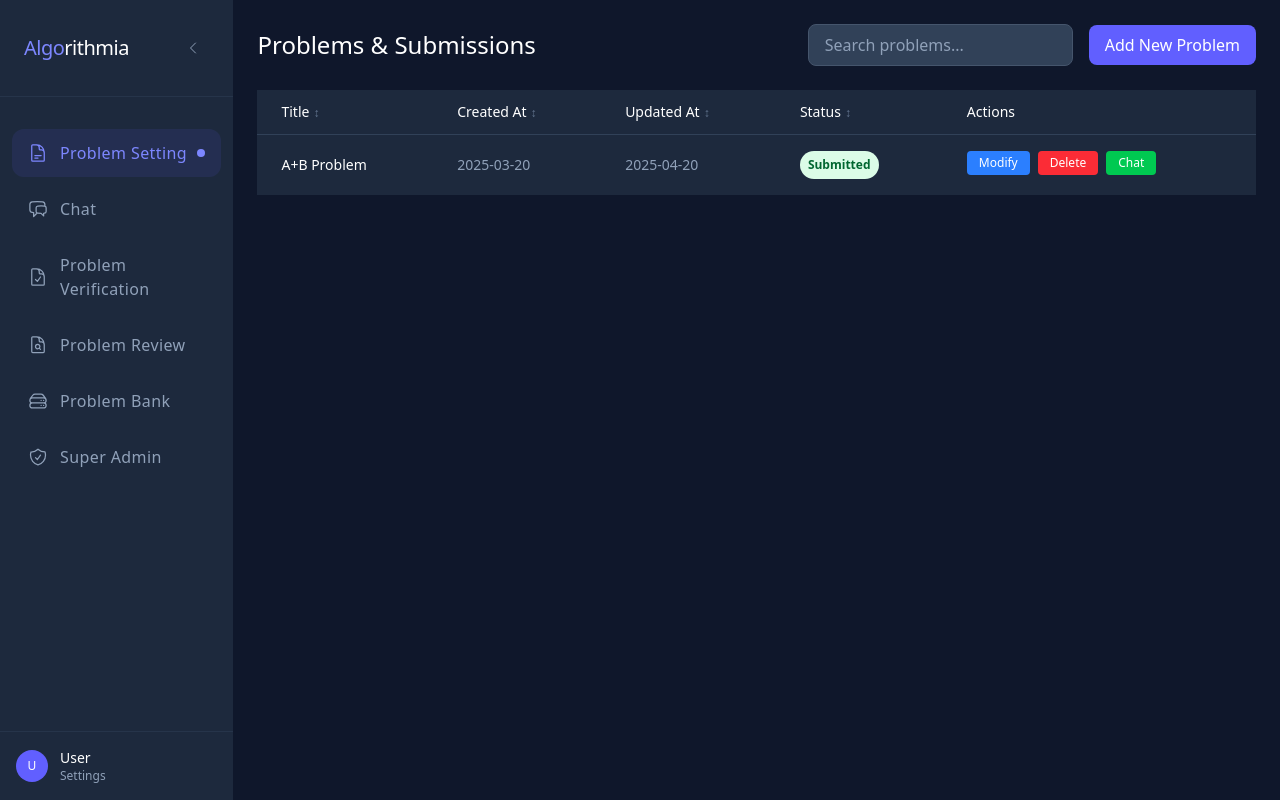
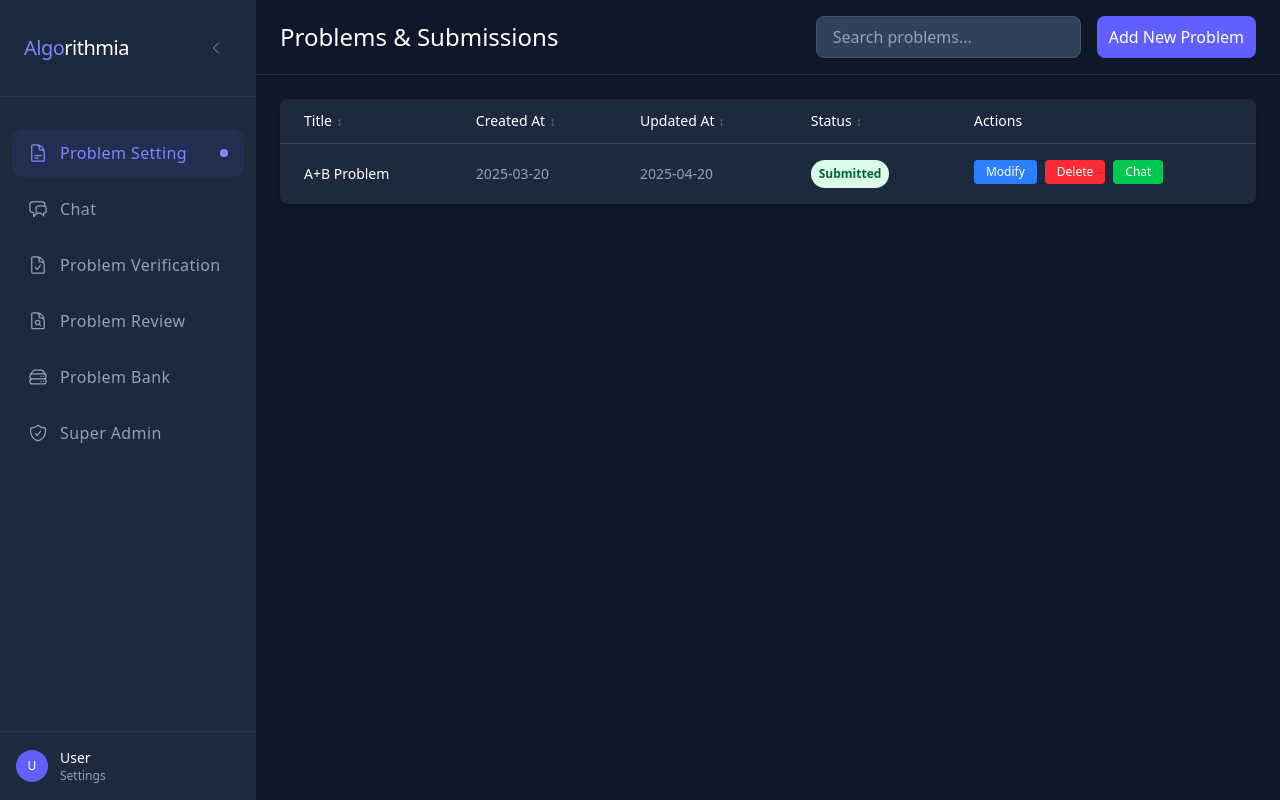
Before and after one commit to THUSAAC-PSD/algorithmia-frontend, a React (Vite) app: page /problemsetting in a window 1280 px wide. Built offline with nearby package versions, Linux system fonts and the light colour scheme; sample sign-in values are in the browser's storage.

Commit message:
fix(layout): correct navbar width

```diff
--- a/src/components/Sidebar/index.tsx
+++ b/src/components/Sidebar/index.tsx
@@ -59,7 +59,7 @@ const Sidebar = ({ userRole }: { userRole: string }) => {
 
   return (
     <div
-      className={`${collapsed ? 'w-20' : 'w-72'} bg-slate-800 h-full flex flex-col transition-all duration-300 ease-in-out`}
+      className={`${collapsed ? 'w-20' : 'w-80'} bg-slate-800 h-full flex flex-col transition-all duration-300 ease-in-out`}
     >
       <div className="px-6 py-8 border-b border-slate-700/50">
         <div
--- a/src/pages/ProblemReviewDetail/index.tsx
+++ b/src/pages/ProblemReviewDetail/index.tsx
@@ -232,7 +232,7 @@ const ProblemReviewDetail = () => {
 
   if (isLoading) {
     return (
-      <div className="flex-1 flex items-center justify-center bg-slate-900">
+      <div className="flex w-full items-center justify-center bg-slate-900">
         <div className="text-indigo-400 text-xl">Loading problem...</div>
       </div>
     );
@@ -240,14 +240,14 @@ const ProblemReviewDetail = () => {
 
   if (!problem) {
     return (
-      <div className="flex-1 flex items-center justify-center bg-slate-900">
+      <div className="flex w-full items-center justify-center bg-slate-900">
         <div className="text-red-400 text-xl">Problem not found</div>
       </div>
     );
   }
 
   return (
-    <div className="flex-1 bg-slate-900 overflow-auto">
+    <div className="flex w-full bg-slate-900 overflow-auto">
       {notification && (
         <Notification
           message={notification.message}
--- a/src/pages/ProblemSetting/ProblemDetail.tsx
+++ b/src/pages/ProblemSetting/ProblemDetail.tsx
@@ -91,7 +91,7 @@ const ProblemDetail = ({ problem, onSave, onCancel }: ProblemFormProps) => {
   };
 
   return (
-    <>
+    <div className="p-6 flex flex-col w-full overflow-y-auto">
       <div className="mb-6 flex items-center">
         <button
           type="button"
@@ -314,7 +314,7 @@ const ProblemDetail = ({ problem, onSave, onCancel }: ProblemFormProps) => {
           </button>
         </div>
       </div>
-    </>
+    </div>
   );
 };
 
--- a/src/pages/ProblemSetting/ProblemList.tsx
+++ b/src/pages/ProblemSetting/ProblemList.tsx
@@ -41,10 +41,11 @@ const ProblemList: React.FC<ProblemListProps> = ({
   ];
 
   return (
-    <div className="overflow-x-auto">
+    <div className="overflow-x-auto p-6">
       {problems.length === 0 ? (
         <p className="text-slate-400">No problems found.</p>
       ) : (
+        <div className="shadow-md rounded-lg overflow-hidden">
           <table className="min-w-full divide-y divide-slate-700">
             <thead className="bg-slate-800">
               <tr>
@@ -81,7 +82,10 @@ const ProblemList: React.FC<ProblemListProps> = ({
             </thead>
             <tbody className="divide-y divide-slate-700 bg-slate-800">
               {problems.map((problem) => (
-              <tr key={problem.problem_draft_id} className="hover:bg-slate-700">
+                <tr
+                  key={problem.problem_draft_id}
+                  className="hover:bg-slate-700"
+                >
                   <td
                     className="px-6 py-4 text-sm text-white font-medium cursor-pointer"
                     onClick={() => onProblemClick(problem.problem_draft_id)}
@@ -108,7 +112,9 @@ const ProblemList: React.FC<ProblemListProps> = ({
                   <td className="px-6 py-4 text-sm flex space-x-2">
                     {!problem.is_submitted && (
                       <button
-                      onClick={() => onSubmitProblem(problem.problem_draft_id)}
+                        onClick={() =>
+                          onSubmitProblem(problem.problem_draft_id)
+                        }
                         className="px-3 py-1 bg-indigo-500 hover:bg-indigo-600 rounded text-white text-xs"
                         type="button"
                       >
@@ -131,7 +137,9 @@ const ProblemList: React.FC<ProblemListProps> = ({
                     </button>
                     {problem.is_submitted && (
                       <button
-                      onClick={() => onNavigateToChat(problem.problem_draft_id)}
+                        onClick={() =>
+                          onNavigateToChat(problem.problem_draft_id)
+                        }
                         className="px-3 py-1 bg-green-500 hover:bg-green-600 rounded text-white text-xs"
                         type="button"
                       >
@@ -143,6 +151,7 @@ const ProblemList: React.FC<ProblemListProps> = ({
               ))}
             </tbody>
           </table>
+        </div>
       )}
     </div>
   );
--- a/src/pages/ProblemSetting/index.tsx
+++ b/src/pages/ProblemSetting/index.tsx
@@ -105,14 +105,14 @@ const ProblemSetting = () => {
   };
 
   return (
-    <div className="p-6 h-screen w-full flex flex-col overflow-auto bg-slate-900">
+    <div className="flex flex-col h-full bg-slate-900 w-full">
       {currentView === 'list' && (
-        <>
-          <div className="flex items-center justify-between mb-6">
+        <div>
+          <div className="flex items-center justify-between px-6 py-4 border-b border-slate-700/50">
             <h2 className="text-2xl font-medium text-white">
               Problems & Submissions
             </h2>
-            <div className="flex items-center space-x-4">
+            <div className="flex space-x-4">
               <input
                 type="text"
                 placeholder="Search problems..."
@@ -122,7 +122,7 @@ const ProblemSetting = () => {
               />
               <button
                 onClick={handleAddNewProblem}
-                className="px-4 py-2 bg-indigo-500 hover:bg-indigo-600 rounded-lg text-white font-medium transition-colors focus:outline-none focus:ring-2 focus:ring-indigo-300"
+                className="px-3 py-2 bg-indigo-500 hover:bg-indigo-600 rounded-lg text-white font-medium transition-colors focus:outline-none focus:ring-2 focus:ring-indigo-300"
                 type="button"
               >
                 Add New Problem
@@ -142,7 +142,7 @@ const ProblemSetting = () => {
             onSort={handleSort}
             renderSortIndicator={renderSortIndicator}
           />
-        </>
+        </div>
       )}
 
       {currentView === 'detail' && (
--- a/src/pages/ProblemVerificationDetail/index.tsx
+++ b/src/pages/ProblemVerificationDetail/index.tsx
@@ -112,7 +112,7 @@ const ProblemVerificationDetail = () => {
 
   if (isLoading) {
     return (
-      <div className="flex-1 flex items-center justify-center bg-slate-900">
+      <div className="flex w-full items-center justify-center bg-slate-900">
         <div className="text-indigo-400 text-xl">Loading problem...</div>
       </div>
     );
@@ -120,14 +120,14 @@ const ProblemVerificationDetail = () => {
 
   if (!problem) {
     return (
-      <div className="flex-1 flex items-center justify-center bg-slate-900">
+      <div className="flex w-full items-center justify-center bg-slate-900">
         <div className="text-red-400 text-xl">Problem not found</div>
       </div>
     );
   }
 
   return (
-    <div className="flex-1 bg-slate-900 overflow-auto">
+    <div className="flex w-full bg-slate-900 overflow-auto">
       <div className="max-w-5xl mx-auto px-6 py-8">
         <div className="flex items-center justify-between mb-6">
           <div className="flex items-center">
--- a/src/pages/SuperAdmin/index.tsx
+++ b/src/pages/SuperAdmin/index.tsx
@@ -29,7 +29,7 @@ const SuperAdmin = () => {
   ];
 
   return (
-    <div className="flex h-screen bg-slate-900 grow">
+    <div className="flex w-full h-screen bg-slate-900 grow">
       {/* Sidebar */}
       <div className="w-64 bg-slate-800 border-r border-slate-700">
         <div className="p-4 border-b border-slate-700">
```
Lines whose indentation alone changed are shown as unchanged.
